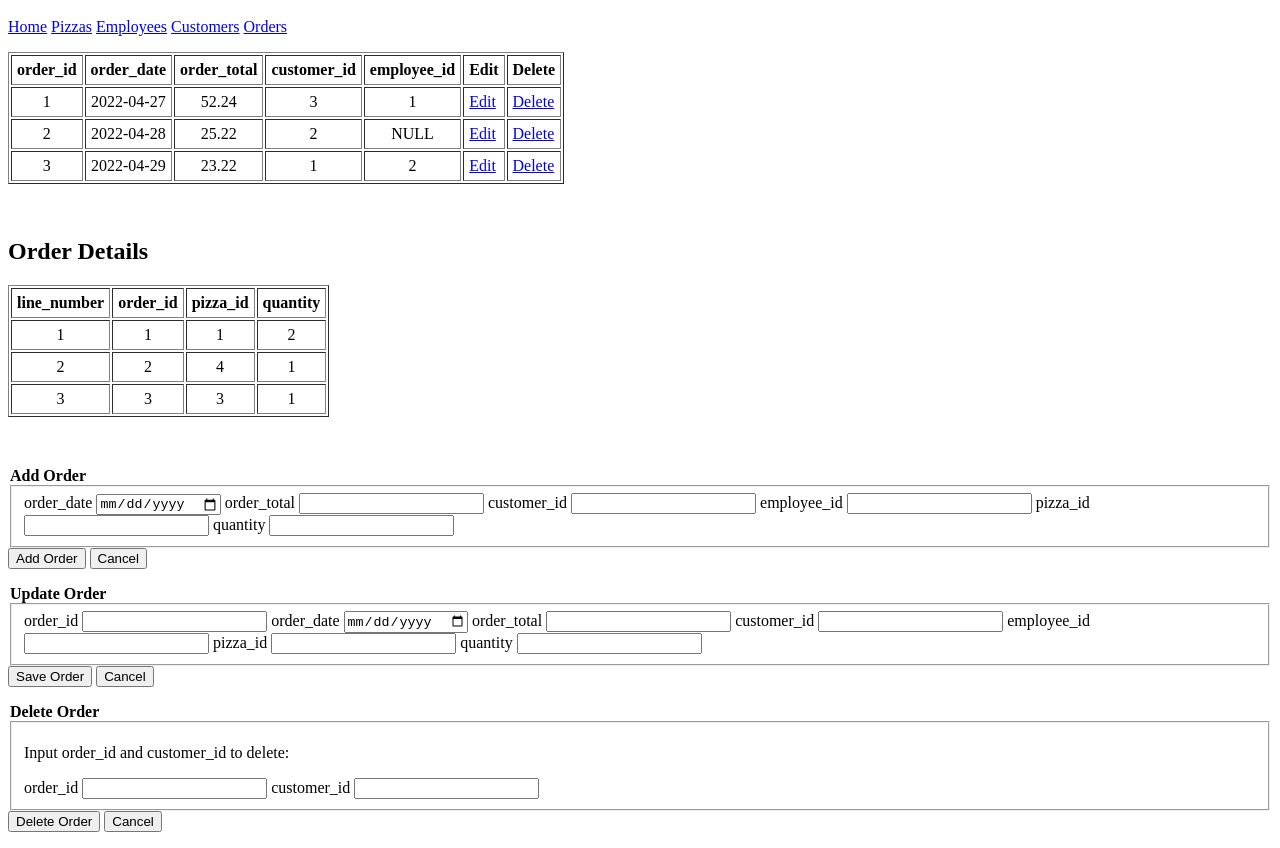
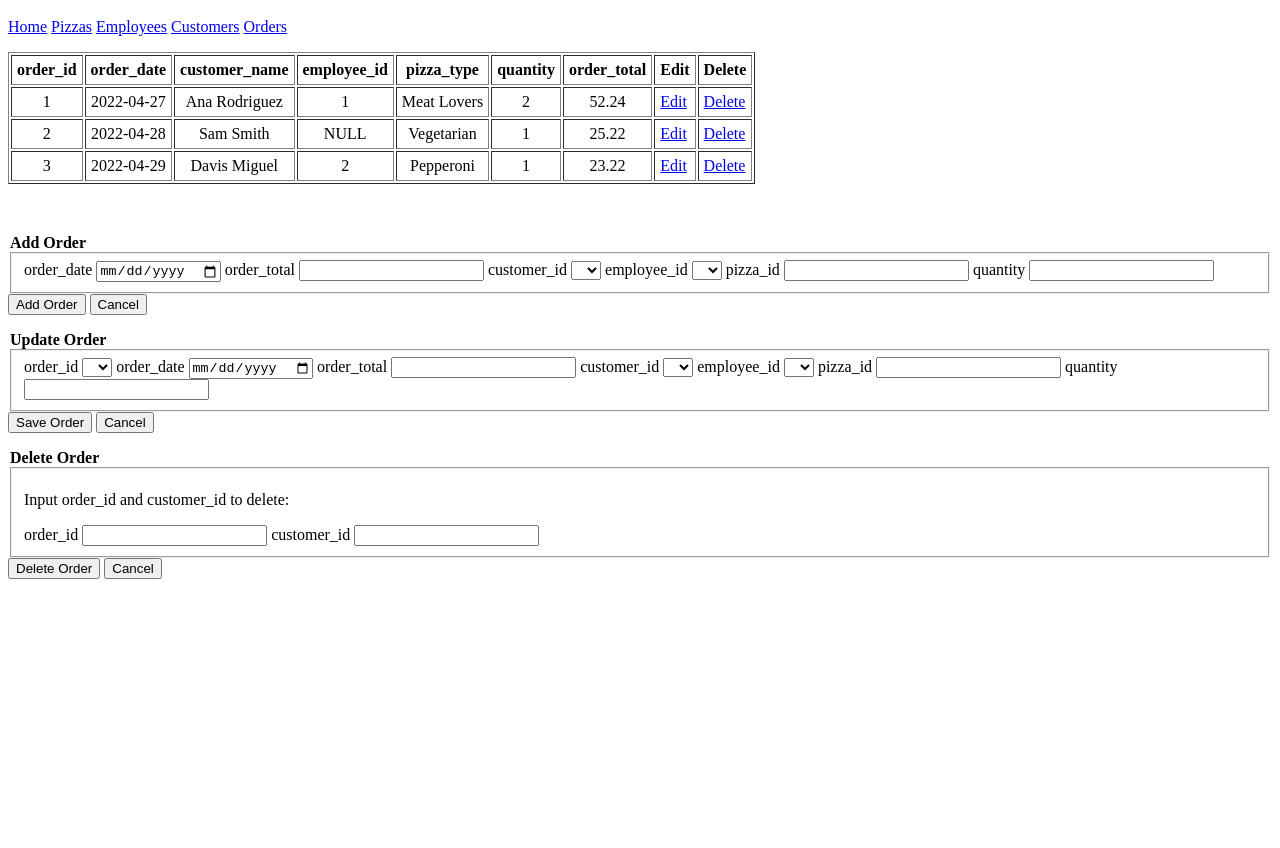
Before and after one commit to HtetHutton/CS340_Springfield_Pizza, a plain HTML site: page Orders.html in a window 1280 px wide. Shown: the part 48-896 px from the top of the page. After the commit the page ends 800 px from the top, so only its background shows below. Drawn offline with Linux system fonts and the light colour scheme.

Commit message:
Added UPDATE/DELETE/INSERT on Customers/Orders/Pizzas
Added UPDATE/DELETE/INSERT on Customers/Orders/Pizzas

```diff
--- a/Orders.html
+++ b/Orders.html
@@ -22,85 +22,70 @@
                 <tr>
                     <th>order_id</th>
                     <th>order_date</th>
+                    <th>customer_name</th>
+                    <th>employee_id</th>
+                    <th>pizza_type</th>
+                    <th>quantity</th>
                     <th>order_total</th>
-                    <th>customer_id</th>
-                    <th>employee_id</th>
                     <th>Edit</th>
                     <th>Delete</th>
                 </tr>
                 <tr>
                     <td align="center" >1</td>
                     <td align="center">2022-04-27</td>
+                    <td align="center">Ana Rodriguez</td>
+                    <td align="center">1</td>
+                    <td align="center">Meat Lovers</td>
+                    <td align="center">2</td>
                     <td align="center" >52.24</td>
-                    <td align="center">3</td>
-                    <td align="center">1</td>
                     <td><a href="#">Edit</a></td>
                     <td><a href="#">Delete</a></td>
                 </tr>
                 <tr>
                     <td align="center" >2</td>
                     <td align="center">2022-04-28</td>
+                    <td align="center">Sam Smith</td>
+                    <td align="center">NULL</td>
+                    <td align="center">Vegetarian</td>
+                    <td align="center">1</td>
                     <td align="center" >25.22</td>
-                    <td align="center">2</td>
-                    <td align="center">NULL</td>
                     <td><a href="#">Edit</a></td>
                     <td><a href="#">Delete</a></td>
                 </tr>
                 <tr>
                     <td align="center" >3</td>
                     <td align="center">2022-04-29</td>
+                    <td align="center">Davis Miguel</td>
+                    <td align="center">2</td>
+                    <td align="center">Pepperoni</td>
+                    <td align="center">1</td>
                     <td align="center" >23.22</td>
-                    <td align="center">1</td>
-                    <td align="center">2</td>
                     <td><a href="#">Edit</a></td>
                     <td><a href="#">Delete</a></td>
                 </tr>
             </table>
             <p>&nbsp;</p> <!-- just some space for looks -->
         </div> <!-- browse ends -->
-        <head>
-            <h2>Order Details</h2>
-        </head>
-        <div id="browse_details">
-            <!-- Can include buttons here above the table -->
-            <table border="1" cellpadding="5">
-                <tr>
-                    <th>line_number</th>
-                    <th>order_id</th>
-                    <th>pizza_id</th>
-                    <th>quantity</th>
-                </tr>
-                <tr>
-                    <td align="center" >1</td>
-                    <td align="center">1</td>
-                    <td align="center" >1</td>
-                    <td align="center" >2</td>
-                </tr>
-                <tr>
-                    <td align="center" >2</td>
-                    <td align="center">2</td>
-                    <td align="center" >4</td>
-                    <td align="center" >1</td>
-                </tr>
-                <tr>
-                    <td align="center" >3</td>
-                    <td align="center">3</td>
-                    <td align="center" >3</td>
-                    <td align="center" >1</td>
-                </tr>
-            </table>
-            <p>&nbsp;</p> <!-- just some space for looks -->
-        </div> <!-- browse_details ends -->
         <div id="insert">
             <form method="" id="">
             <legend><strong>Add Order</strong></legend>
             <fieldset class="field">
                 <label> order_date </label> <input type="date" name="odate">
                 <label> order_total </label> <input type="number" name="ototal">
-                <label> customer_id </label> <input type="number" name="cid">
-                <label> employee_id </label> <input type="number" name="eid">
+                <label> customer_id </label> <select name="cid">
+                    <option value="0">&nbsp;</option>
+                    <option value="1">1</option>
+                    <option value="2">2</option>
+                    <option value="3">3</option>
+                    </select>
+                <label> employee_id </label> <select name="eid">
+                    <option value="0">&nbsp;</option>
+                    <option value="1">1</option>
+                    <option value="2">2</option>
+                    <option value="3">3</option>
+                    </select>
                 <label> pizza_id </label> <input type="text" name="pid">
-                <label> quantity </label> <input type="text" name="qty">
+                <label> quantity </label> <input type="number" name="qty">
             </fieldset>
             <input class="btn" type="submit" id="addOrder" value="Add Order">
             <input class="btn" type="button" value="Cancel"> <!-- On click go back to browse -->
@@ -110,13 +95,28 @@
             <form method="" id="">
             <legend><strong>Update Order</strong></legend>
             <fieldset class="field">
-                <label> order_id </label> <input type="text" name="oid">
+                <label> order_id </label> <select name="oid">
+                    <option value="0">&nbsp;</option>
+                    <option value="1">1</option>
+                    <option value="2">2</option>
+                    <option value="3">3</option>
+                    </select>
                 <label> order_date </label> <input type="date" name="odate">
                 <label> order_total </label> <input type="number" name="ototal"> <!-- how to prefill today's date? -->
-                <label> customer_id </label> <input type="number" name="cid">
-                <label> employee_id </label> <input type="number" name="eid">
+                <label> customer_id </label> <select name="eid">
+                    <option value="0">&nbsp;</option>
+                    <option value="1">1</option>
+                    <option value="2">2</option>
+                    <option value="3">3</option>
+                    </select>
+                <label> employee_id </label> <select name="eid">
+                    <option value="0">&nbsp;</option>
+                    <option value="1">1</option>
+                    <option value="2">2</option>
+                    <option value="3">3</option>
+                    </select>
                 <label> pizza_id </label> <input type="text" name="pid">
-                <label> quantity </label> <input type="text" name="qty">
+                <label> quantity </label> <input type="number" name="qty">
             </fieldset>
             <input class="btn" type="submit" id="updateOrder" value="Save Order">
             <input class="btn" type="button" value="Cancel"> <!-- On click go back to browse -->
```
Also changed, not shown: Customers.html (+34 -0 lines), pizzas.html (+17 -0 lines).
